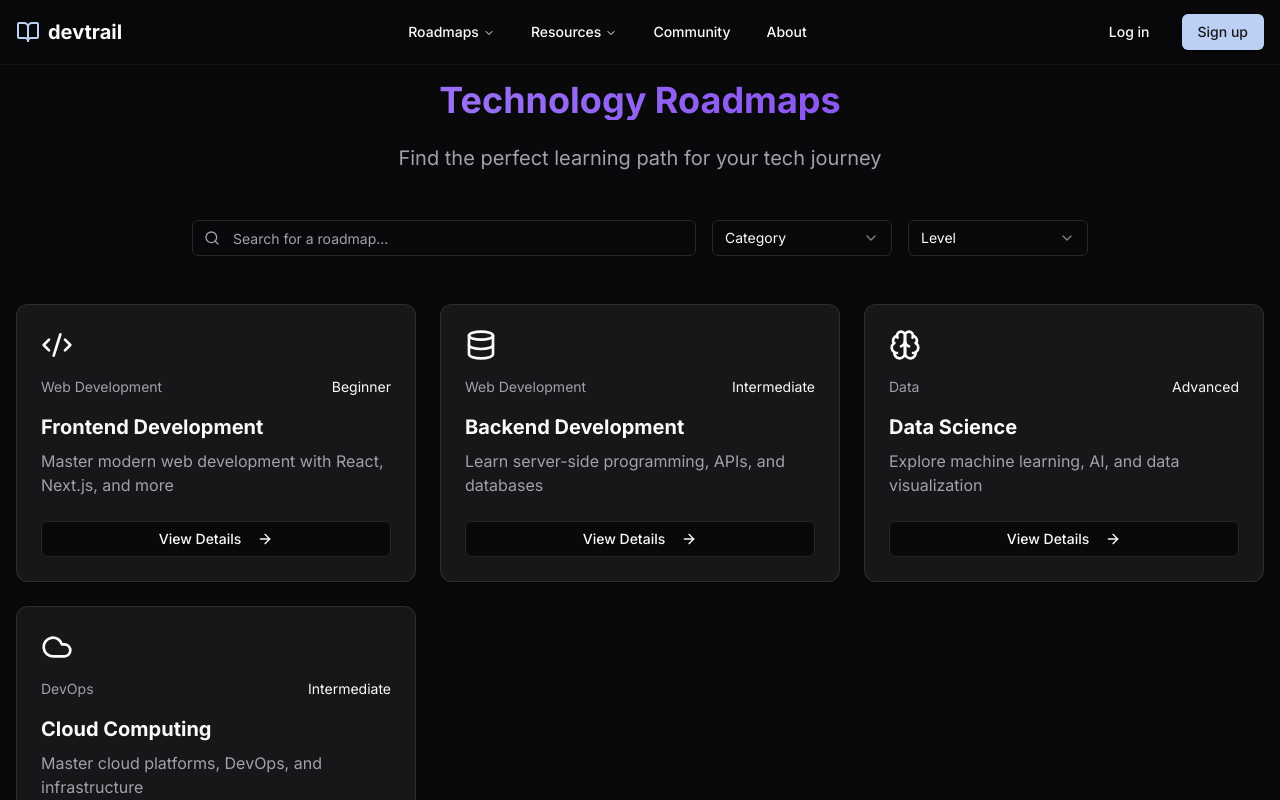
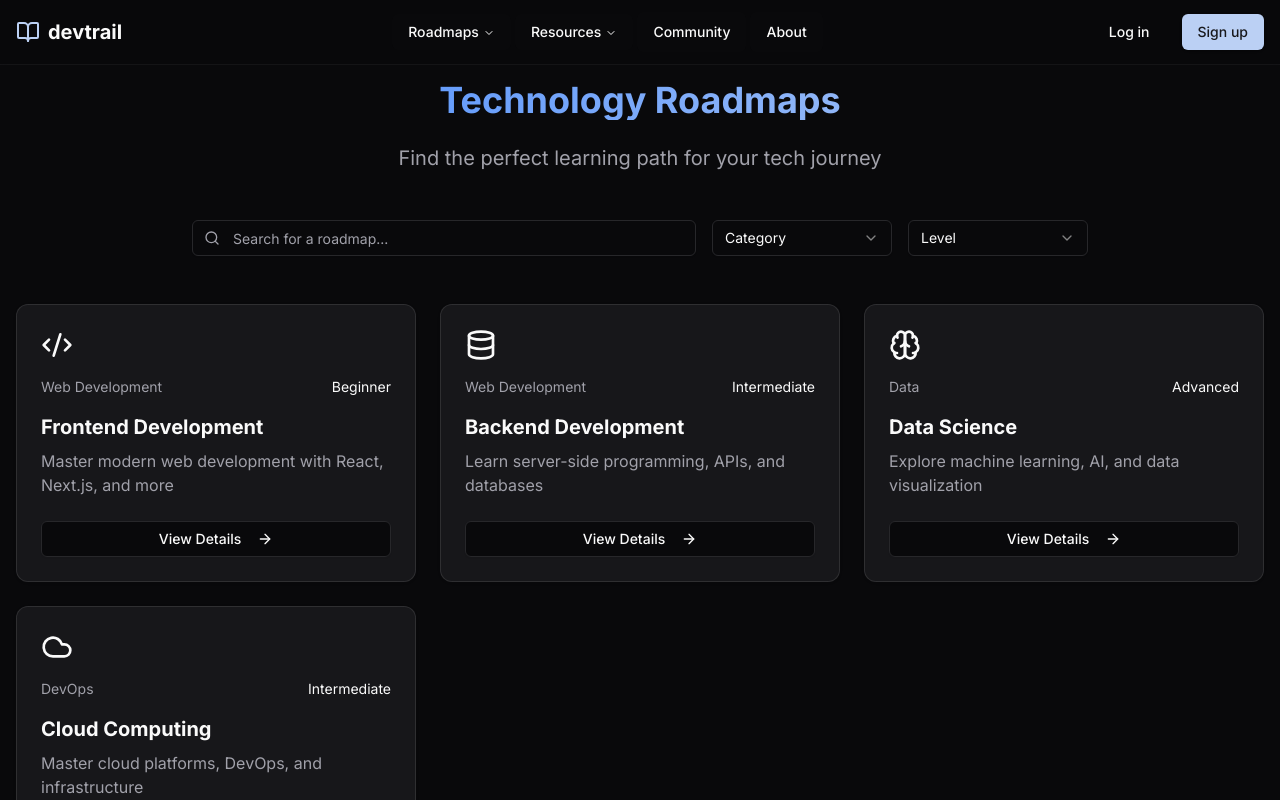
Before and after one commit to rohitmore07/Devtrail, a Next.js app: page /roadmaps in a window 1280 px wide. Shown: the top 800 px of the page. Built offline with nearby package versions, Linux system fonts and the light colour scheme.

Commit message:
Change Colours

```diff
--- a/app/globals.css
+++ b/app/globals.css
@@ -83,7 +83,7 @@
 }
 
 .gradient-text {
-  @apply bg-clip-text text-transparent bg-gradient-to-r from-violet-400 to-violet-600;
+  @apply bg-clip-text text-transparent bg-gradient-to-r from-[#3b83ff] to-[#BBD0F4];
 }
 
 .glass-card {
--- a/app/page.tsx
+++ b/app/page.tsx
@@ -75,7 +75,7 @@ export default function Home() {
               of learners to accelerate your tech career.
             </p>
             <div className="flex flex-col sm:flex-row gap-4 justify-center mb-12">
-              <Button size="lg" className="bg-[#BBD0F4] hover:bg-[#BBD0F4]">
+              <Button size="lg" className="bg-[#BBD0F4] hover:bg-[#71a4fe]">
                 Explore Roadmaps
                 <ArrowRight className="ml-2 h-4 w-4" />
               </Button>
```
